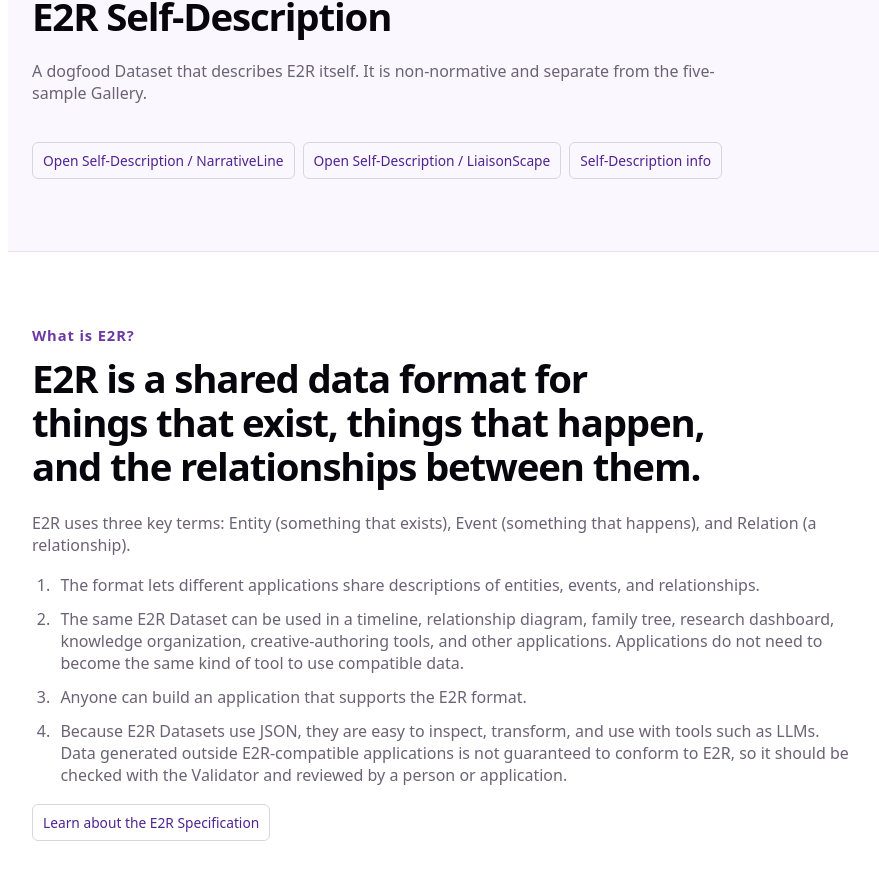
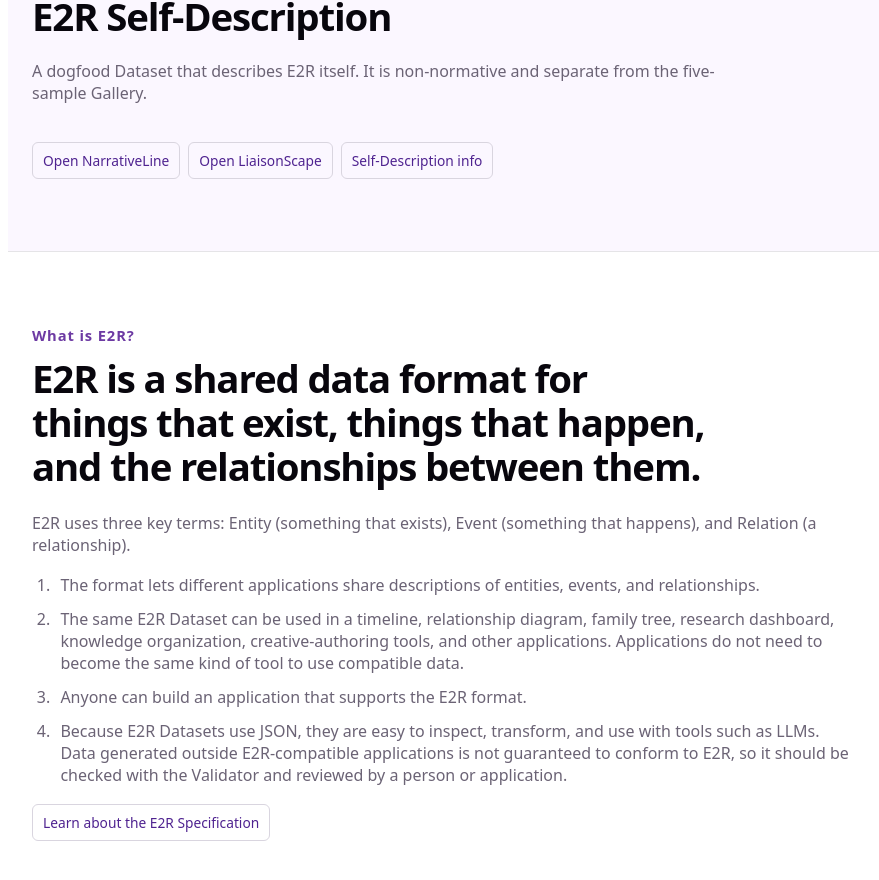
Before and after one commit to sukoyaka-dopeness/e2r-hub, a React (Vite) app: page / in a window 1280 px wide. Shown: the part 2079-2959 px from the top of the page, without its empty margins (92-971 px from the left). Built offline with nearby package versions, Linux system fonts and the light colour scheme.

Commit message:
fix: align Hub Self-Description actions

```diff
--- a/src/App.tsx
+++ b/src/App.tsx
@@ -297,8 +297,8 @@ function App() {
           <h2 id="self-description-heading">{text.selfDescriptionTitle}</h2>
           <p>{text.selfDescriptionDescription}</p>
           <div className="documentation-actions">
-            <ExternalLink href={buildDatasetHandoffUrl(links.narrativeLine, links.selfDescriptionDataset)}>{text.selfDescriptionOpen} / {text.narrativeTitle}</ExternalLink>
-            <ExternalLink href={buildDatasetHandoffUrl(links.liaisonScape, links.selfDescriptionDataset)}>{text.selfDescriptionOpen} / {text.liaisonTitle}</ExternalLink>
+            <ExternalLink href={buildDatasetHandoffUrl(links.narrativeLine, links.selfDescriptionDataset)}>{text.openNarrative}</ExternalLink>
+            <ExternalLink href={buildDatasetHandoffUrl(links.liaisonScape, links.selfDescriptionDataset)}>{text.openLiaison}</ExternalLink>
             <ExternalLink href={links.sampleProvenance}>{text.selfDescriptionInfo}</ExternalLink>
           </div>
         </section>
```
Also changed, not shown: 1 other file (tests, documents, lock files or other folders).
